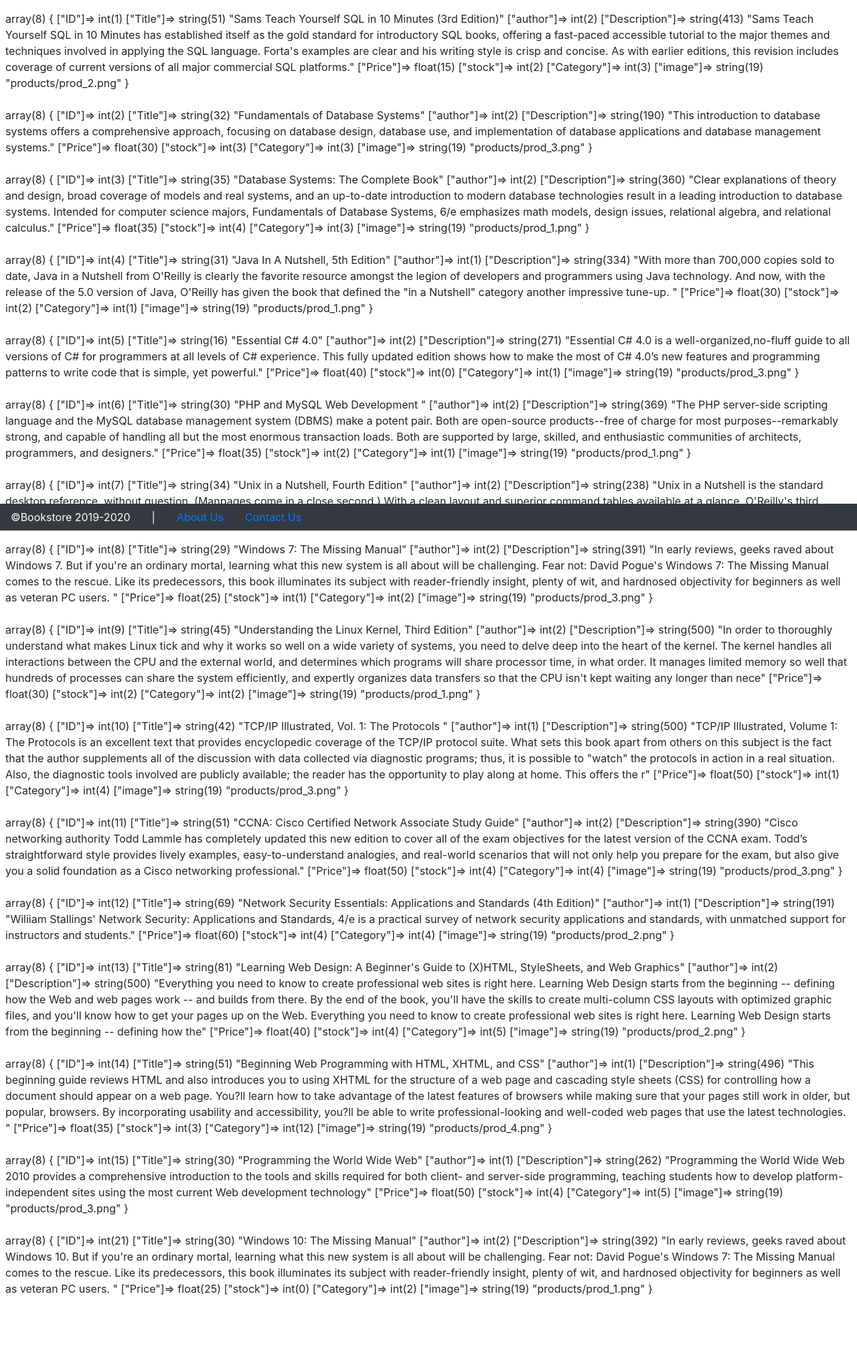
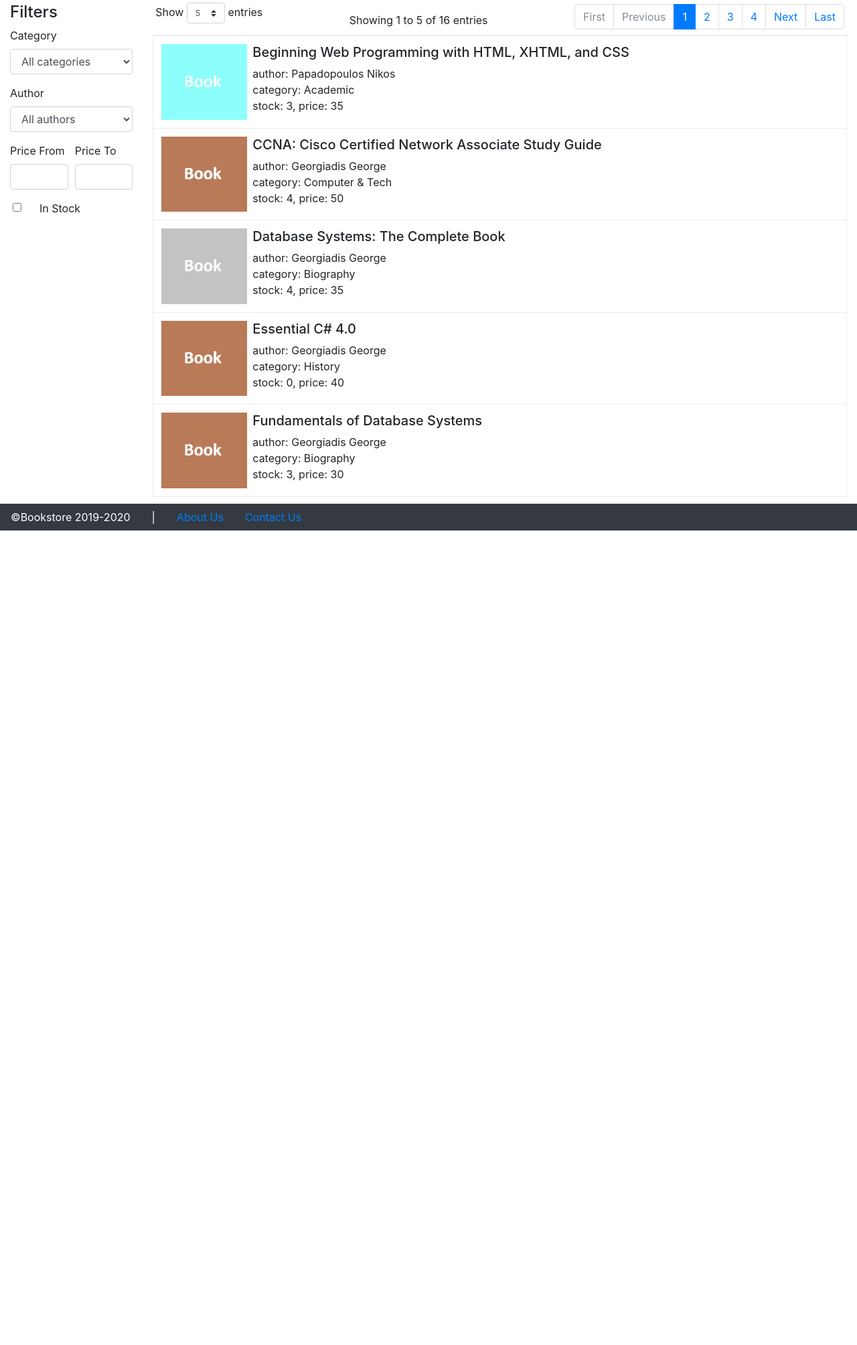
Before and after one commit to giorgosMih/MWC_bookstore, a PHP site: page /?p=products in a window 1280 px wide. Shown: the part 56-2064 px from the top of the page at 67% size. After the commit the page ends 848 px from the top, so only its background shows below. Run offline with PHP 8.4, Linux system fonts and the light colour scheme; data comes from the database, SQL or seed files in the repository; both versions use the stored data as it was after the commit; some libraries are stand-ins or nearby versions.

Commit message:
book list
-) starting implementing frontend book list.
-) changes to DATABASE, new sql file.

```diff
--- a/css/custom.css
+++ b/css/custom.css
@@ -1,3 +1,10 @@
+html, body{
+	height: 100%;
+	overflow: hidden;
+	margin: 0;
+	padding: 0;
+}
+
 .carousel {
 	height:360px;
 	background-color: #23b6ce50;
@@ -42,6 +49,6 @@
 	content: url('../img/controls/delete.png');
 }
 
-.book-description-truncate{
+#bookList tr, .book-description-truncate{
 	cursor: pointer;
 }
--- a/index.php
+++ b/index.php
@@ -32,7 +32,7 @@ if( ! isset($_SESSION['is_admin'])) {
   </head>
 <body>
     <header>
-      <nav class="navbar navbar-expand-<?php if($_SESSION['username']!='?') echo "lg"; else echo "md";?> navbar-dark fixed-top bg-info">
+      <nav id="topNavbar" class="navbar navbar-expand-<?php if($_SESSION['username']!='?') echo "lg"; else echo "md";?> navbar-dark bg-info">
         <a class="navbar-brand" href="#">Bookstore</a>
         <button class="navbar-toggler d-lg-none" type="button" data-toggle="collapse" data-target="#navbarsExampleDefault" aria-controls="navbarsExampleDefault" aria-expanded="false" aria-label="Toggle navigation">
           <span class="navbar-toggler-icon"></span>
@@ -95,9 +95,9 @@ if( ! isset($_SESSION['is_admin'])) {
         </div>
       </nav>
     </header>
-<div class="container-fluid">
-      <div class="row">
-<main id='maincontent' role="main" class="w-100 pb-5 pt-3 px-2">
+<div class="container-fluid py-1 px-0" style="overflow: auto">
+      <div class="row m-0">
+<main id='maincontent' role="main" class="w-100 px-0">
 <?php
 if( ! isset($_REQUEST['p'])) {
 	$_REQUEST['p']='start';
@@ -123,7 +123,7 @@ if(! $ok) {
     </div>
 
     <!-- Footer -->
-    <div class="text-white bg-dark fixed-bottom">
+    <div id="bottomFooter" class="text-white bg-dark">
       <div class="row align-items-center mx-0">
         <div class="nav-link">
           &copy;Bookstore 2019-2020
--- a/internal/dbconnect.php
+++ b/internal/dbconnect.php
@@ -7,6 +7,8 @@ $db = 'bookstore';
 
 $mysqli = new mysqli($host, $user, $pass, $db);
 if ($mysqli->connect_errno) {
-    echo "Failed to connect to MySQL: (" .
-    $mysqli->connect_errno . ") " . $mysqli->connect_error;
-}?>
+    die("Failed to connect to MySQL: (".$mysqli->connect_errno.") ".$mysqli->connect_error);
+}else{
+	$mysqli->set_charset('utf-8');
+}
+?>
--- a/internal/products.php
+++ b/internal/products.php
@@ -1,13 +1,180 @@
 <?php
-$sql = "select * from product";
+if($_SERVER['REQUEST_METHOD'] == "POST" && isset($_SERVER['HTTP_X_REQUESTED_WITH']) && strtolower($_SERVER['HTTP_X_REQUESTED_WITH']) === 'xmlhttprequest'){
+	session_start();
+	if(isset($_GET['loadBooks'])){
+		require('dbconnect.php');
+		$draw = $_POST['draw'];
+		$start = $_POST['start'];
+		$length = $_POST['length'];
+		$search = $_POST['search'];
+		$_SESSION['bookSearch'] = $search;
+
+		//build filters
+		$filters = array();
+		if( !empty($search['category']) ){
+			$filters[] = "category_id = '$search[category]'";
+		}
+		if( !empty($search['author']) ){
+			$filters[] = "author_id = '$search[author]'";
+		}
+		if( !empty($search['priceFrom']) ){
+			$filters[] = "price >= '$search[priceFrom]'";
+		}
+		if( !empty($search['priceTo']) ){
+			$filters[] = "price <= '$search[priceTo]'";
+		}
+		$filters = implode(' AND ', $filters);
+
+		//get total count of all records
+		$sql = 'select count(*) as "total" from v_books';
+		if ( $res = $mysqli->query($sql) ) {
+			$row = $res->fetch_assoc();
+			$total = $row['total'];
+		}
+		else{
+			$total = 0;
+		}
+
+		//get total count of all records
+		if(!empty($filters)){
+			$sql = "select count(*) as 'total' from v_books WHERE $filters";
+			if ( $res = $mysqli->query($sql) ) {
+				$row = $res->fetch_assoc();
+				$totalFiltered = $row['total'];
+			}
+			else{
+				$totalFiltered = $total;
+			}
+		}
+		else{
+			$totalFiltered = $total;
+		}
+
+		$sql = "
+		select book_id, title, author, category, price, stock, image
+		from v_books
+		".((empty($filters))?"":"WHERE $filters")."
+		order by title
+		".(($length>0)?"LIMIT $start, $length":"")."
+		";
+
+		$data = array();
+		if ( $res = $mysqli->query($sql) ) {
+			while ($row = $res->fetch_assoc()) {
+				$r = array();
+				$r['DT_RowId'] = $row['book_id'];
+				$r['row'] = json_encode($row);
+				$data[] = $r;
+			}
+		}
+
+		//response
+		$response = array(
+			"draw"=>(int)$draw,
+			"recordsTotal"=>$total,
+			"recordsFiltered"=>$totalFiltered,
+			"data"=>$data
+		);
+
+		echo json_encode($response);
+		exit();
+	}
+}
+
+$sql = "select * from v_authors";
 if( $stmt = $mysqli->prepare($sql) ) {
 	$stmt->execute();
-	$books = $stmt->get_result();
+	$authors = $stmt->get_result();
 }
 
-foreach ($books as $index => $row) {
-	var_dump($row);
-	echo '<br/>';
-	echo '<br/>';
+$sql = "select * from category";
+if( $stmt = $mysqli->prepare($sql) ) {
+	$stmt->execute();
+	$categories = $stmt->get_result();
 }
 ?>
+
+<div class="row m-0">
+	<div class="col-md-4 col-lg-3 col-xl-2">
+		<div class="h4">
+			<div class="d-md-block d-none">Filters</div>
+			<button class="btn d-md-none collapsed" type="button" data-toggle="collapse" data-target="#multiCollapseExample2" aria-expanded="false" aria-controls="multiCollapseExample2">Filters</button>
+		</div>
+		<form id="multiCollapseExample2" class="d-md-block collapse">
+
+			<div class="form-row">
+				<div class="form-group col">
+					<label for="filterCategory">Category</label>
+					<select id="filterCategory" class="form-control">
+						<option value="">All categories</option>
+					<?php foreach ($categories as $c):?>
+						<option value="<?= $c['ID']?>" <?php if(isset($_SESSION['bookSearch']) && $_SESSION['bookSearch']['category']==$c['ID']) echo "selected";?>><?= $c['Name']?></option>
+					<?php endforeach;?>
+					</select>
+				</div>
+			</div>
+
+			<div class="form-row">
+				<div class="form-group col">
+					<label for="filterAuthor">Author</label>
+					<select id="filterAuthor" class="form-control">
+						<option value="">All authors</option>
+					<?php foreach ($authors as $a):?>
+						<option value="<?= $a['id']?>" <?php if(isset($_SESSION['bookSearch']) && $_SESSION['bookSearch']['author']==$a['id']) echo "selected";?>><?= $a['name']?></option>
+					<?php endforeach;?>
+					</select>
+				</div>
+			</div>
+
+			<div class="form-row">
+				<div class="form-group col">
+					<label for="filterPriceFrom">Price From</label>
+					<input id="filterPriceFrom" type="number" min="0" step="0.01" class="form-control">
+				</div>
+
+				<div class="form-group col">
+					<label for="filterPriceTo">Price To</label>
+					<input id="filterPriceTo" type="number" min="0" step="0.01" class="form-control">
+				</div>
+			</div>
+
+			<div class="form-row">
+				<div class="ml-4 form-group col">
+					<input class="form-check-input" type="checkbox" id="filterInStock">
+      				<label class="form-check-label" for="filterInStock">In Stock</label>
+				</div>
+			</div>
+
+		</form>
+
+	</div>
+	<div class="col">
+		<table id="bookList" class="table table-bordered w-100">
+			<thead class="d-none"></thead>
+			<tbody>
+				<?php
+				// foreach ($books as $index => $row) {
+				// 	echo "
+				// 	<tr id='$row[book_id]'>
+				// 		<td>
+				// 			<img class='float-left mr-2' src='img/$row[image]' width='128'>
+				// 			<div class='row m-0'>
+				// 				<div class='h5'>$row[title]</div>
+				// 			</div>
+				// 			<div class='row m-0'>
+				// 				<div>author: $row[author]</div>
+				// 			</div>
+				// 			<div class='row m-0'>
+				// 				<div>category: $row[category]</div>
+				// 			</div>
+				// 			<div class='row m-0'>
+				// 				<div>stock: $row[stock], price: $row[price]</div>
+				// 			</div>
+				// 		</td>
+				// 	</tr>";
+				// }
+				?>
+			</tbody>
+		</table>
+	</div>
+</div>
--- a/js/custom.js
+++ b/js/custom.js
@@ -18,6 +18,94 @@ toastr.options = {
 	"hideMethod": "fadeOut"
 }
 //globals - end
+
+$(document).ready(function(){
+	calcMainContentHeight()
+	$('#navbarsExampleDefault').on('shown.bs.collapse', function(){
+		calcMainContentHeight();
+	});
+	$('#navbarsExampleDefault').on('hidden.bs.collapse', function(){
+		calcMainContentHeight();
+	});
+});
+$(window).resize(function(){
+	calcMainContentHeight()
+});
+
+
+var bookList = $('#bookList').DataTable({
+		"paging": true,
+		"lengthChange": true,
+		"pageLength": 5,
+		"lengthMenu": [
+			[5, 10, 20, 50, -1],
+			[5, 10, 20, 50, "All"]
+		],
+		"autoWidth": true,
+		"processing": true,
+		"serverSide": true,
+		stateSave: true,
+		"ajax": {
+			"url": "internal/products.php?loadBooks",
+			"method": "POST",
+			"data": function(d) {
+				var category = $('#filterCategory').val();
+				var author = $('#filterAuthor').val();
+				var priceFrom = $('#filterPriceFrom').val();
+				var priceTo = $('#filterPriceTo').val();
+
+				d.search = {
+					"category": category,
+					"author": author,
+					"priceFrom": priceFrom,
+					"priceTo": priceTo
+				};
+				return d;
+			}
+		},
+		"columns": [{
+			"targets": 0,
+			"data": "row",
+			"render": function(data, type, row, meta){
+				var d = JSON.parse(data);
+				return `
+					<img class='float-left mr-2' src='img/`+d.image+`' width='128'>
+			 		<div class='row m-0'>
+			 			<div class='h5'>`+d.title+`</div>
+			 		</div>
+			 		<div class='row m-0'>
+						<div>author: `+d.author+`</div>
+					</div>
+					<div class='row m-0'>
+						<div>category: `+d.category+`</div>
+					</div>
+			 		<div class='row m-0'>
+						<div>stock: `+d.stock+`, price: `+d.price+`</div>
+					</div>
+				`;
+			}
+		}],
+		"pagingType": "full_numbers",
+		"columnDefs": [{
+			"orderable": false,
+			"searchable": false,
+			"targets": [0]
+		}],
+		"order": [],
+		dom: '<"row mx-1" <".mr-auto" l>i<"ml-auto" p>>rt'
+	});
+
+$(document).on('click','#bookList tr', function(e){
+	var id = $(this).attr('id');
+	window.location.href = 'index.php?p=productinfo&pid='+id;
+});
+
+$(document).on('change','#filterCategory, #filterAuthor',function(e){
+	bookList.ajax.reload();
+});
+$(document).on('keyup','#filterPriceFrom, #filterPriceTo',function(e){
+	bookList.ajax.reload();
+});
 
 // book management - start
 var booksTable = $('#booksTable');
@@ -227,3 +315,20 @@ if(booksTable.length){
 	//delete book - end
 }
 // book management - end
+
+
+
+// functions
+function vh(v){
+	var h =  Math.max(document.documentElement.clientHeight, window.innerHeight || 0);
+	return (v*h)/100;
+}
+
+function vw(v){
+	var w =  Math.max(document.documentElement.clientWidth, window.innerWidth || 0);
+	return (v*w)/100;
+}
+
+function calcMainContentHeight(){
+	$('#maincontent').parents('div.container-fluid').height(vh(100) - $('#topNavbar').height() - $('#bottomFooter').height() - 24);
+}
```
Also changed, not shown: DB/bookstore.sql (+102 -32 lines).
